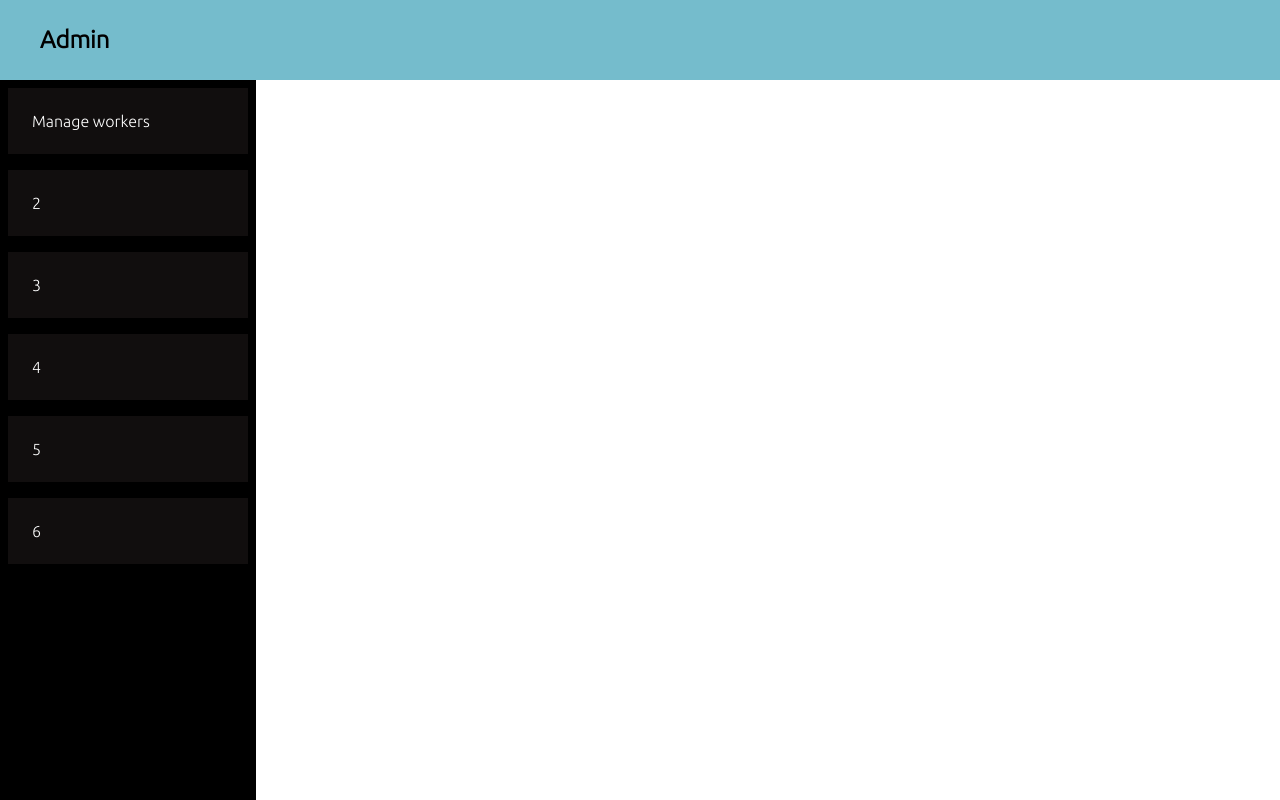
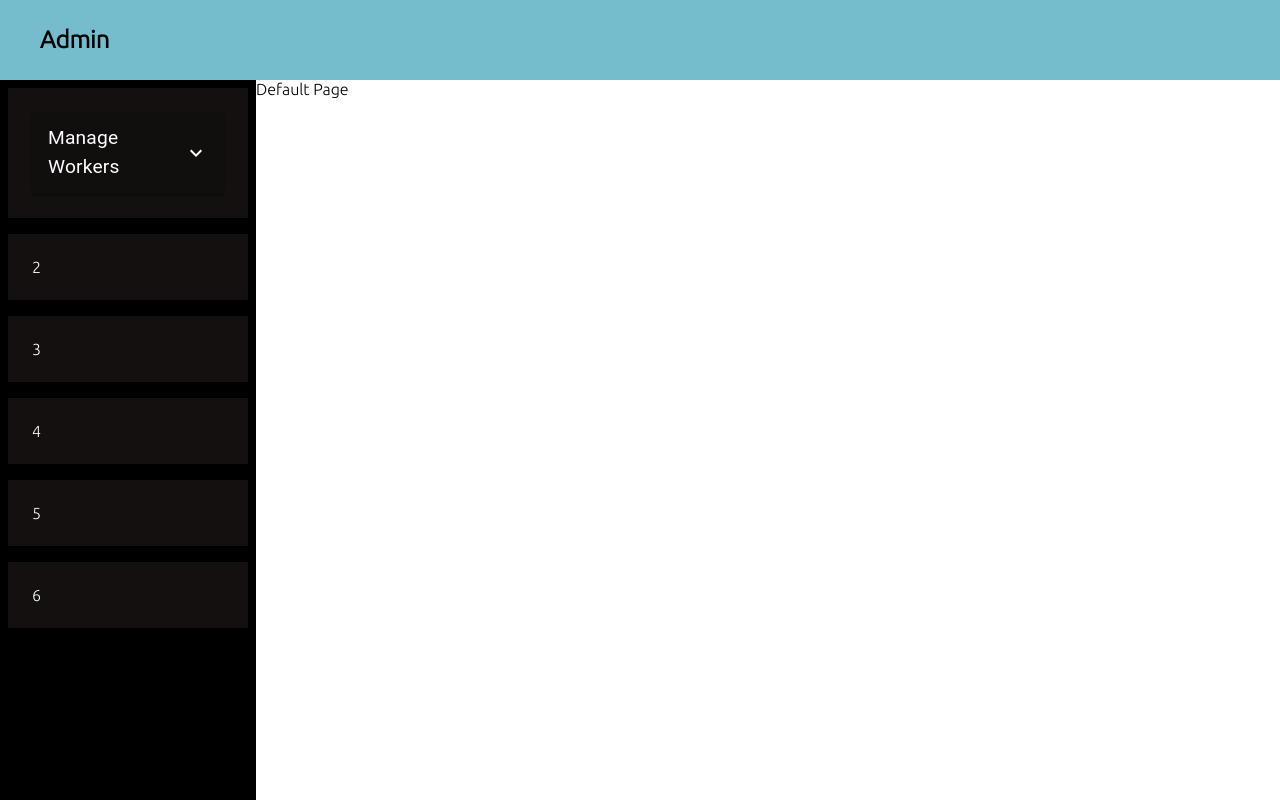
Before and after one commit to poddarrishi02/ParkAway, a React (Create React App) app: page /dashboard in a window 1280 px wide. Built offline with nearby package versions, Linux system fonts and the light colour scheme.

Commit message:
Dashboard initiated

```diff
--- a/package.json
+++ b/package.json
@@ -5,6 +5,8 @@
   "dependencies": {
     "@emotion/react": "^11.6.0",
     "@emotion/styled": "^11.6.0",
+    "@material-ui/core": "^4.12.3",
+    "@material-ui/icons": "^4.11.2",
     "@mui/material": "^5.1.1",
     "@mui/styled-engine-sc": "^5.1.0",
     "@testing-library/jest-dom": "^5.15.0",
--- a/src/App.css
+++ b/src/App.css
@@ -1,3 +1,3 @@
 *{
-    font-family: lato;
+    font-family: "Ubuntu";
 }
--- /dev/null
+++ b/src/components/AddWorker.js
@@ -0,0 +1,11 @@
+import React from 'react'
+import styles from '../styles/dashboard/addWorker.module.css'
+function AddWorker() {
+    return (
+        <div style={{width:"100%", height:"100%"}}>
+            Add Worker
+        </div>
+    )
+}
+
+export default AddWorker
--- a/src/components/AdminDash.js
+++ b/src/components/AdminDash.js
@@ -1,22 +1,57 @@
-import React from 'react'
+import React, { useState } from 'react'
 import styles from '../styles/dashboard/admin.module.css'
+import Accordion from '@mui/material/Accordion';
+import AccordionSummary from '@mui/material/AccordionSummary';
+import AccordionDetails from '@mui/material/AccordionDetails';
+import Typography from '@mui/material/Typography';
+import ExpandMoreIcon from '@material-ui/icons/ExpandMore';
+import Button from '@mui/material/Button';
+import AddWorker from './AddWorker';
+import RemoveWorker from './RemoveWorker';
+import Default from './Default';
+
 function AdminDash() {
+    const [active, setactive] = useState(<Default />);
     return (
         <div className={styles.outer}>
             <div className={styles.topNav}>
-            <div className={styles.navHead}>Admin</div>
+                <div className={styles.navHead}>Admin</div>
             </div>
             <div className={styles.content}>
                 <div className={styles.leftNav}>
-                    {/* <div className={styles.navHead}>Admin</div> */}
-                    <div className={styles.dashItems}>Manage workers</div>
+                    <div className={styles.dashItems}>
+                        <Accordion style={{ backgroundColor: "rgb(17, 14, 14)" }}>
+                            <AccordionSummary
+                                expandIcon={<ExpandMoreIcon style={{ fill: "white" }} />}
+                                aria-controls="panel1a-content"
+                                id="panel1a-header"
+                            >
+                                <Typography style={{ color: "white", fontSize: "1.2em" }}>Manage Workers</Typography>
+                            </AccordionSummary>
+                            <AccordionDetails>
+                                <Typography className={styles.manage}>
+                                    <Button onClick={() => {
+                                        setactive(<AddWorker />)
+                                    }} variant="text" style={{ justifyContent: "flex-start", color: "white", textTransform: "none" }}
+                                        sx={{ ':hover': { bgcolor: 'rgb(60,60,60)' } }}>Add Workers</Button>
+                                    <Button onClick={() => {
+                                        setactive(<RemoveWorker />)
+                                    }} variant="text" style={{ justifyContent: "flex-start", color: "white", textTransform: "none" }}
+                                        sx={{ ':hover': { bgcolor: 'rgb(60,60,60)' } }}>Remove Workers</Button>
+                                </Typography>
+                            </AccordionDetails>
+                        </Accordion>
+
+                    </div>
                     <div className={styles.dashItems}>2</div>
                     <div className={styles.dashItems}>3</div>
                     <div className={styles.dashItems}>4</div>
                     <div className={styles.dashItems}>5</div>
                     <div className={styles.dashItems}>6</div>
                 </div>
-                <div className={styles.display}></div>
+                <div className={styles.display}>
+                    {active}
+                </div>
             </div>
         </div>
     )
--- /dev/null
+++ b/src/components/Default.js
@@ -0,0 +1,11 @@
+import React from 'react'
+
+function Default() {
+    return (
+        <div>
+            Default Page
+        </div>
+    )
+}
+
+export default Default
--- /dev/null
+++ b/src/components/RemoveWorker.js
@@ -0,0 +1,11 @@
+import React from 'react'
+
+function RemoveWorker() {
+    return (
+        <div style={{width:"100%", height:"100%"}}>
+            Remove Worker
+        </div>
+    )
+}
+
+export default RemoveWorker
--- a/src/index.css
+++ b/src/index.css
@@ -1,4 +1,4 @@
-body {
+/* body {
   margin: 0;
   font-family: -apple-system, BlinkMacSystemFont, 'Segoe UI', 'Roboto', 'Oxygen',
     'Ubuntu', 'Cantarell', 'Fira Sans', 'Droid Sans', 'Helvetica Neue',
@@ -10,4 +10,4 @@ body {
 code {
   font-family: source-code-pro, Menlo, Monaco, Consolas, 'Courier New',
     monospace;
-}
+} */
--- a/src/styles/dashboard/admin.module.css
+++ b/src/styles/dashboard/admin.module.css
@@ -32,8 +32,19 @@
 }
 .dashItems
 {
-    background-color: rgb(17, 14, 14);
+    /* background-color: rgb(17, 14, 14); */
+    background-color: rgb(20, 16, 16);
+
     color: white;
     padding:3vh;
     margin: 1vh;
 }
+.manage{
+    display: flex;
+    flex-direction: column;
+}
+.manageWorker{
+    font-weight: 600;
+    justify-content: flex-start;
+    text-transform: none;
+}
```
Also changed, not shown: src/styles/dashboard/addWorker.module.css (added), 1 other file (tests, documents, lock files or other folders).
